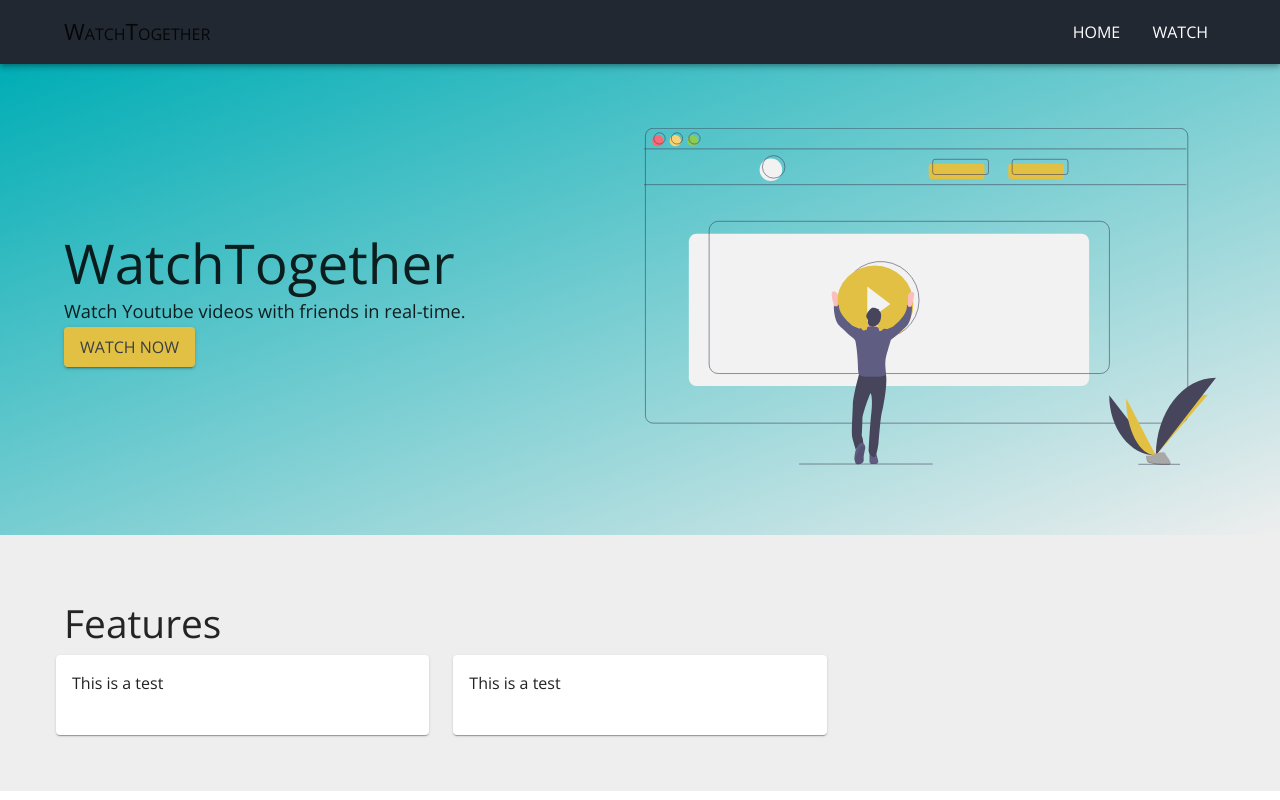
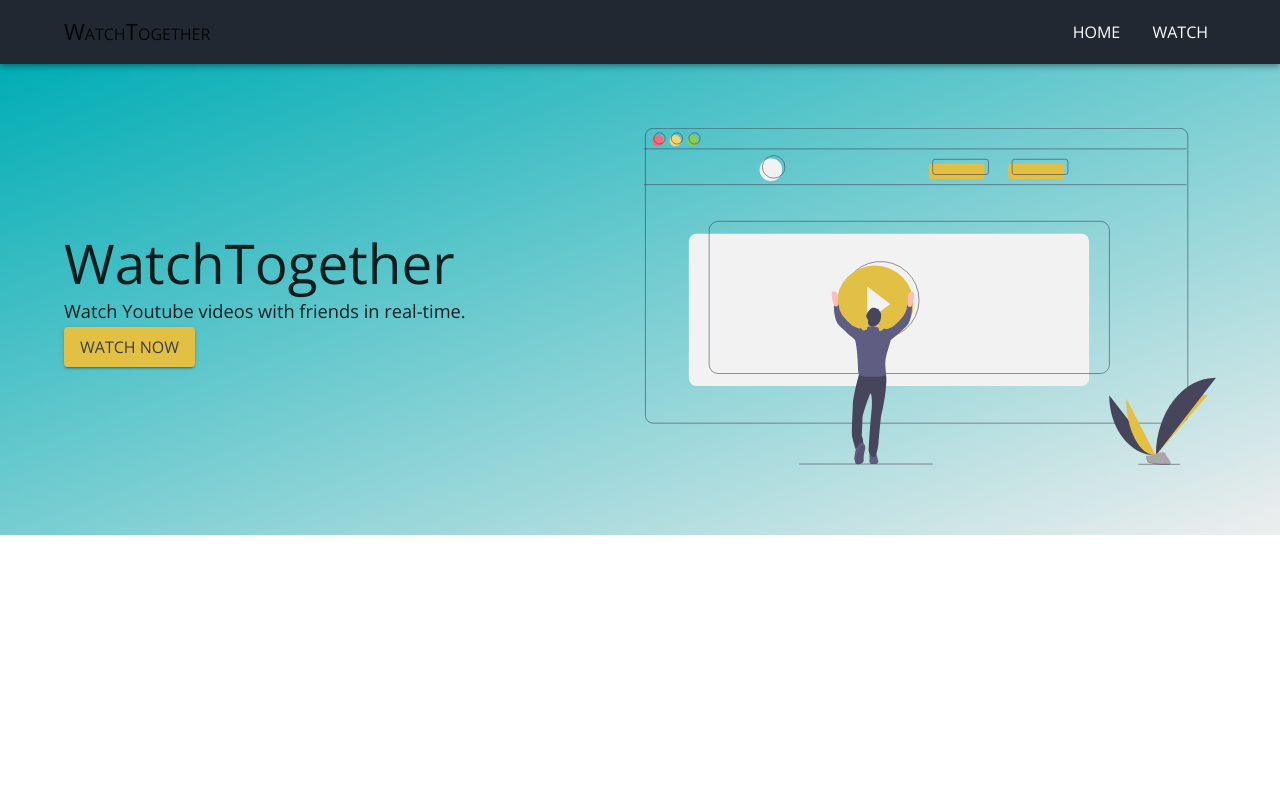
Before and after one commit to laujamie/watch-together, a React (Create React App) app in the folder client/: page / in a window 1280 px wide. Built offline with nearby package versions, Linux system fonts and the light colour scheme; no server answers.

Commit message:
Clean up home page

```diff
--- a/client/src/pages/Home.js
+++ b/client/src/pages/Home.js
@@ -32,29 +32,6 @@
           </Grid>
         </Grid>
       </HeroWrapper>
-      <Container style={{ background: '#eee' }}>
-        <Grid container spacing={2}>
-          <Grid item>
-            <Typography variant="h4">Features</Typography>
-          </Grid>
-          <Grid container spacing={3}>
-            <Grid item xs={12} md={6} lg={4}>
-              <FeatureCard>
-                <CardContent>
-                  <p>This is a test</p>
-                </CardContent>
-              </FeatureCard>
-            </Grid>
-            <Grid item xs={12} md={6} lg={4}>
-              <FeatureCard>
-                <CardContent>
-                  <p>This is a test</p>
-                </CardContent>
-              </FeatureCard>
-            </Grid>
-          </Grid>
-        </Grid>
-      </Container>
     </div>
   );
 };
```
